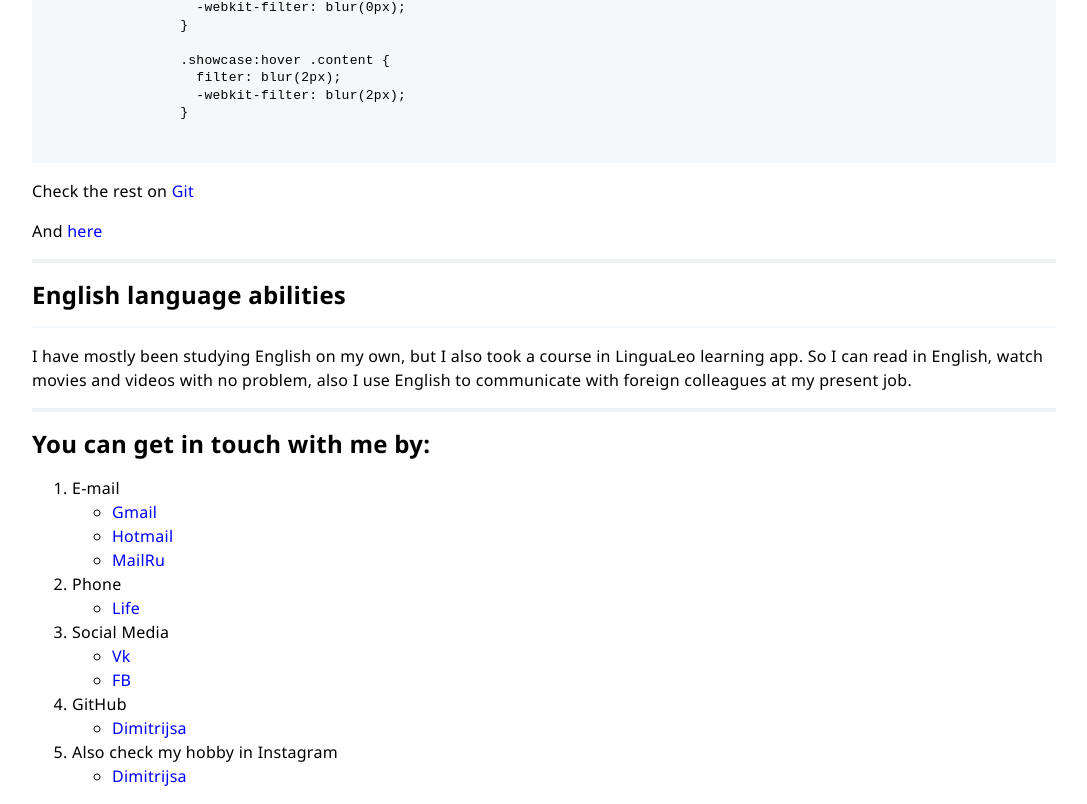
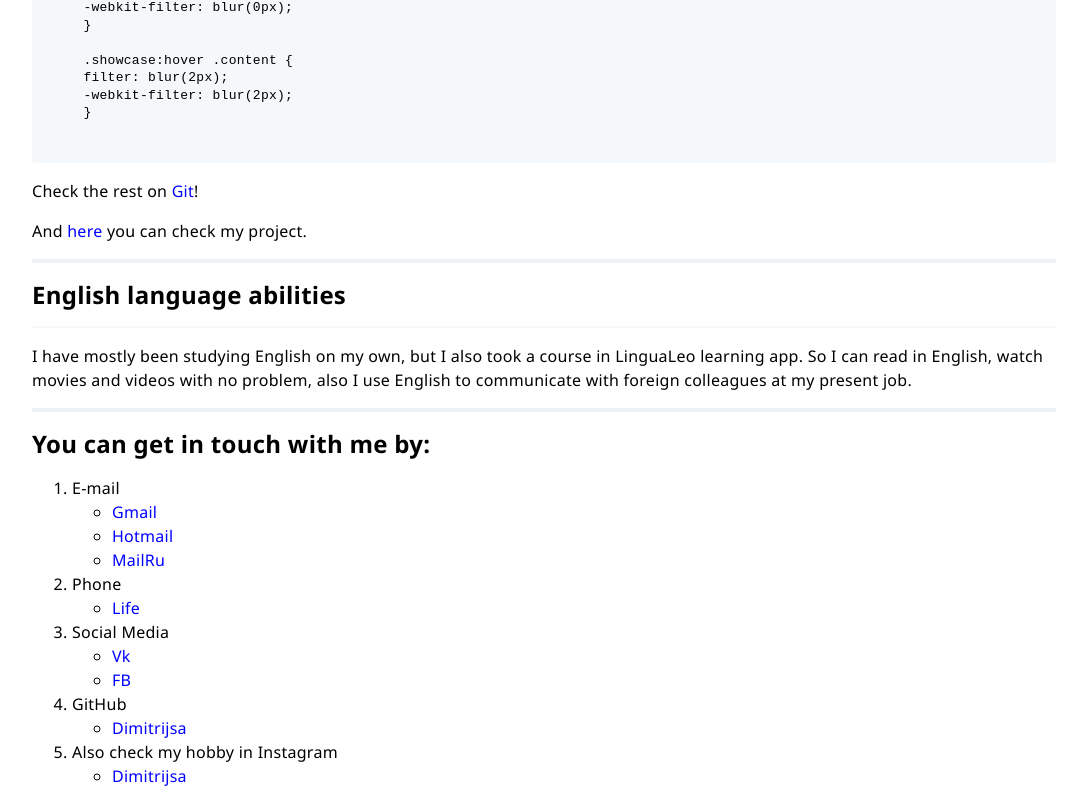
Before and after one commit to Dimitrijsa/rsschool-cv, a plain HTML site: page index.html in a window 1280 px wide. Shown: the part 1705-2509 px from the top of the page, without its empty margins (96-1183 px from the left). Drawn offline with Linux system fonts and the light colour scheme.

Commit message:
refactored: change structure and style

```diff
--- a/index.html
+++ b/index.html
@@ -96,8 +96,8 @@
       }
           </pre>
         </div>
-            <p>Check the rest on <a href="https://github.com/Dimitrijsa/BlurEffect-Page/tree/gh-pages">Git</a></p>
-            <p>And <a href="https://dimitrijsa.github.io/BlurEffect-Page/">here</a></p>
+            <p>Check the rest on <a href="https://github.com/Dimitrijsa/BlurEffect-Page/tree/gh-pages">Git</a>!</p>
+            <p>And <a href="https://dimitrijsa.github.io/BlurEffect-Page/">here</a> you can check my project. </p>
         <hr class="bold-hr">
         <h2>English language abilities</h2>
         <hr>
```
Lines whose indentation alone changed are shown as unchanged.
